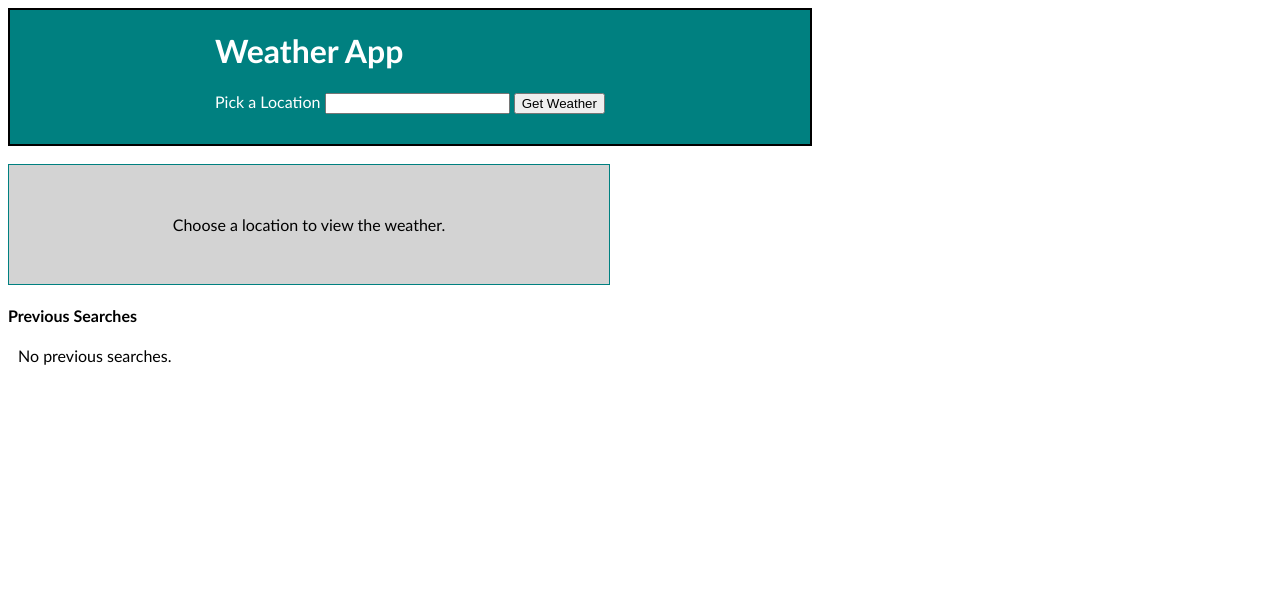
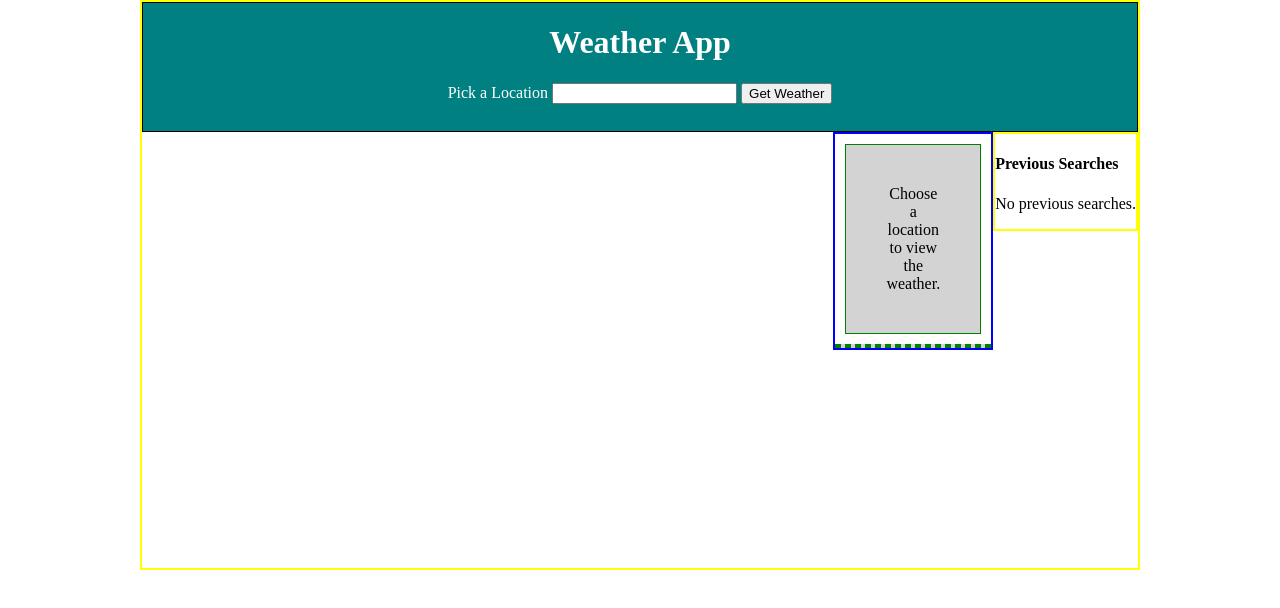
Before and after one commit to joinpursuit/8-4-weather-app-project, a website: page index.html in a window 1280 px wide. Drawn offline with Linux system fonts and the light colour scheme.

Commit message:
almost there

```diff
--- a/index.html
+++ b/index.html
@@ -23,14 +23,14 @@
     <br />
     <main>
       <article id="current-weather">Choose a location to view the weather.</article>
-      <aside>
+      <aside id="days">
         <article id="today"></article>
         <article id="tomorrow"></article>
         <article id="day-after-tomorrow"></article>
       </aside>
     </main>
     <aside>
-      <section>
+      <section id="previous">
         <h4>Previous Searches</h4>
         <p>No previous searches.</p>
         <ul></ul>
--- a/style.css
+++ b/style.css
@@ -1,39 +1,56 @@
+body {
+    display: grid;
+    grid-template-areas:
+      "header header header header"
+      "converter current-weather current-weather aside"
+      "days days days aside";
+    grid-template-columns: 1fr 4fr 1fr;
+    grid-template-rows: 130px 1fr 1fr;
+    border: 2px solid yellow;
+    padding: auto, 10px;
+    margin: auto 140px;
+}
+
 header {
-    border: 2px solid black;
+    grid-area: header;
     background-color: teal;
+    border: 1px solid black;
     color: white;
-    font-family: 'Gill Sans', 'Gill Sans MT', Calibri, 'Trebuchet MS', sans-serif;
-
-    display: grid;
-    padding-bottom: 30px;
-    width: 800px;
-    justify-content: space-evenly;
-    justify-items: center;
-    align-content: space-evenly;
-    align-items: center;
+    text-align: center;
 }
 
 #current-weather {
+    grid-area: preload;
+    text-align: center;
+    border: 1px solid green;
     background-color: lightgray;
-    border: 1px solid teal;
-    font-family: 'Gill Sans', 'Gill Sans MT', Calibri, 'Trebuchet MS', sans-serif;
+    margin: 10px;
     text-align: center;
-
-
-    display: grid;
-    width: 600px;
-    grid-template-columns: auto;
-    grid-auto-flow: column;
-    padding-bottom: 50px;
-    padding-top: 50px;
+    padding: 40px;
 }
 
-
-section {
-    font-family: 'Gill Sans', 'Gill Sans MT', Calibri, 'Trebuchet MS', sans-serif;
+#previous {
+    grid-area: aside;
+    border: 2px solid yellow;
+    text-align: left;
 }
 
+main {
+    border: 2px solid blue;
+    text-align: center;
+}
 
-p {
-    text-indent: 10px;
+#days {
+    background-color: lightgray;
+    display: grid;
+    grid-area: days;
+    grid-template-columns: repeat(3, 1fr);
+    text-align: center;
+    border: 2px dashed green;
 }
+
+#converter{
+    grid-area: converter;
+    border: 2px solid red;
+
+}
```
